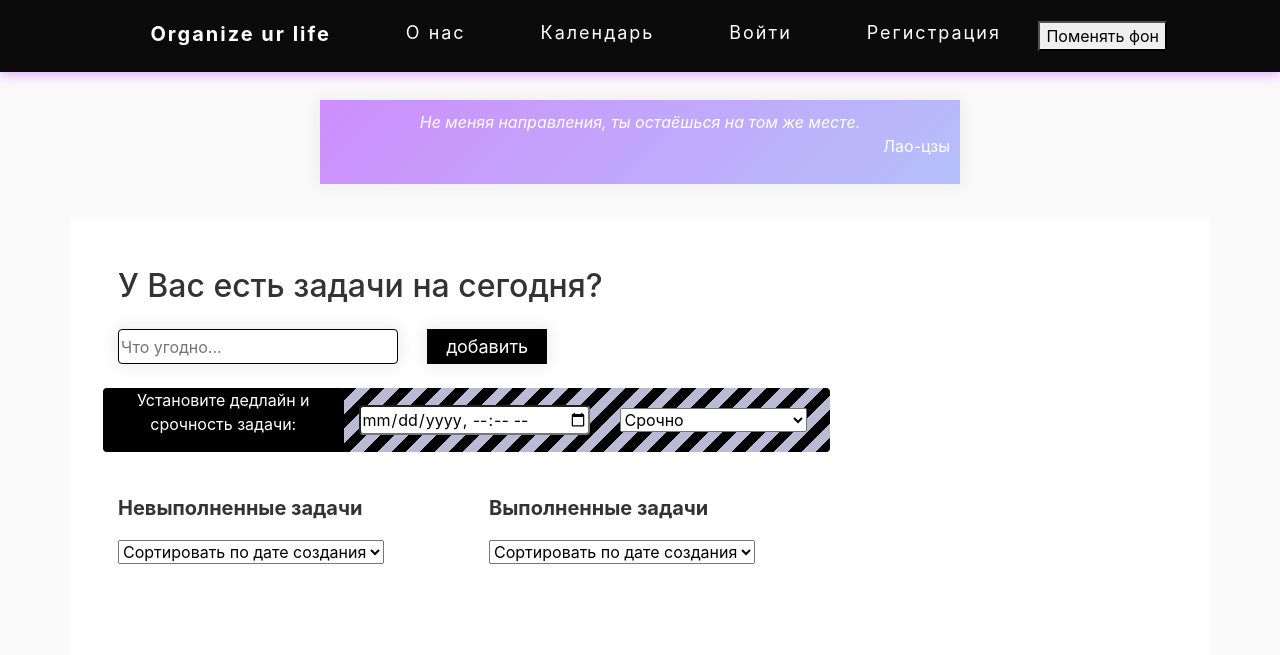
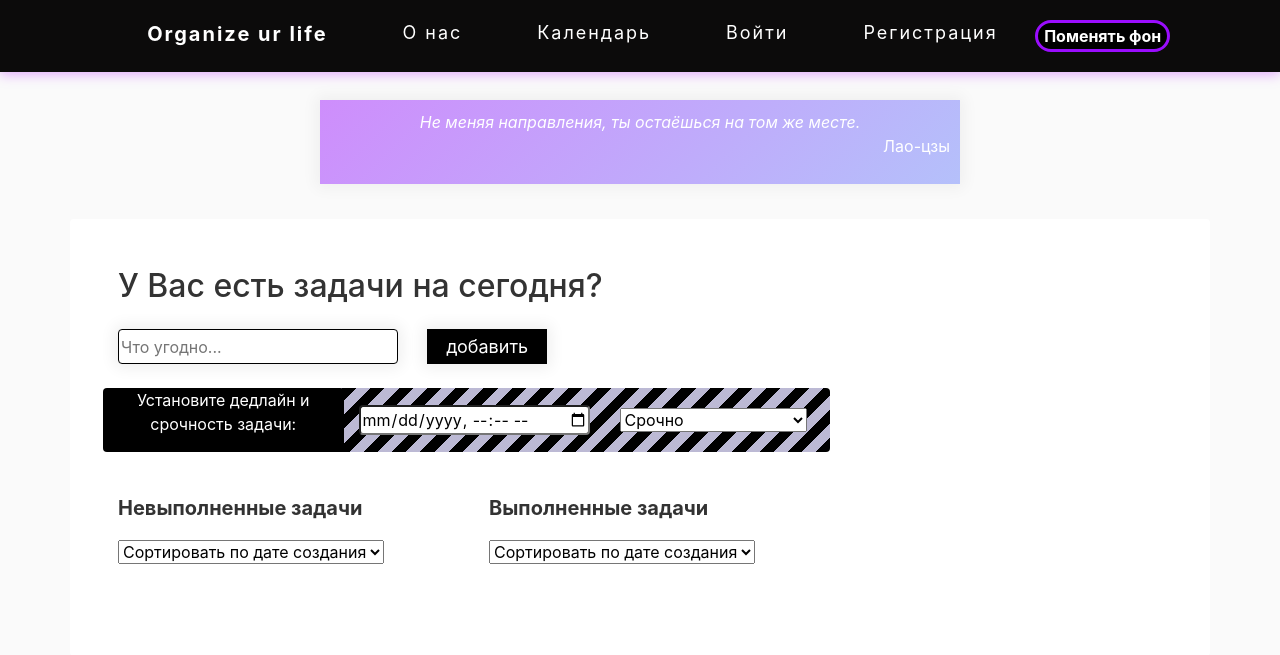
Before and after one commit to alinaavanesyan/Organize-ur-life, a Flask app: page / in a window 1280 px wide. Shown: the top 655 px of the page. Run offline with Flask 2, Linux system fonts and the light colour scheme; data that the repository does not hold is empty; some libraries are stand-ins or nearby versions.

Commit message:
button-fon

```diff
--- a/FlaskApp_updated/app/static/main.css
+++ b/FlaskApp_updated/app/static/main.css
@@ -531,9 +531,28 @@ div. pr_high{
   background-repeat: no-repeat;
   background-position: center center;
   background-size: 50% 50%;
+}
 
 .link:focus{
   outline: none;
   box-shadow: 0 0 0 4px #cbd6ee;
 
 }
+
+.button-fon{
+  display: inline-block;
+  border: 3px solid;
+  color: #ffffff;
+  border-color: #9a0dfe;
+  border-radius: 25px;
+  white-space: nowrap;
+  margin: 3px 0px;
+  transition: all .2s;
+  font-weight: bold;
+  background: #000;
+}
+.button-fon:hover{
+  background: #9a0dfe;
+  color: rgb(255, 255, 255);
+  font-weight: bold;
+}
```
